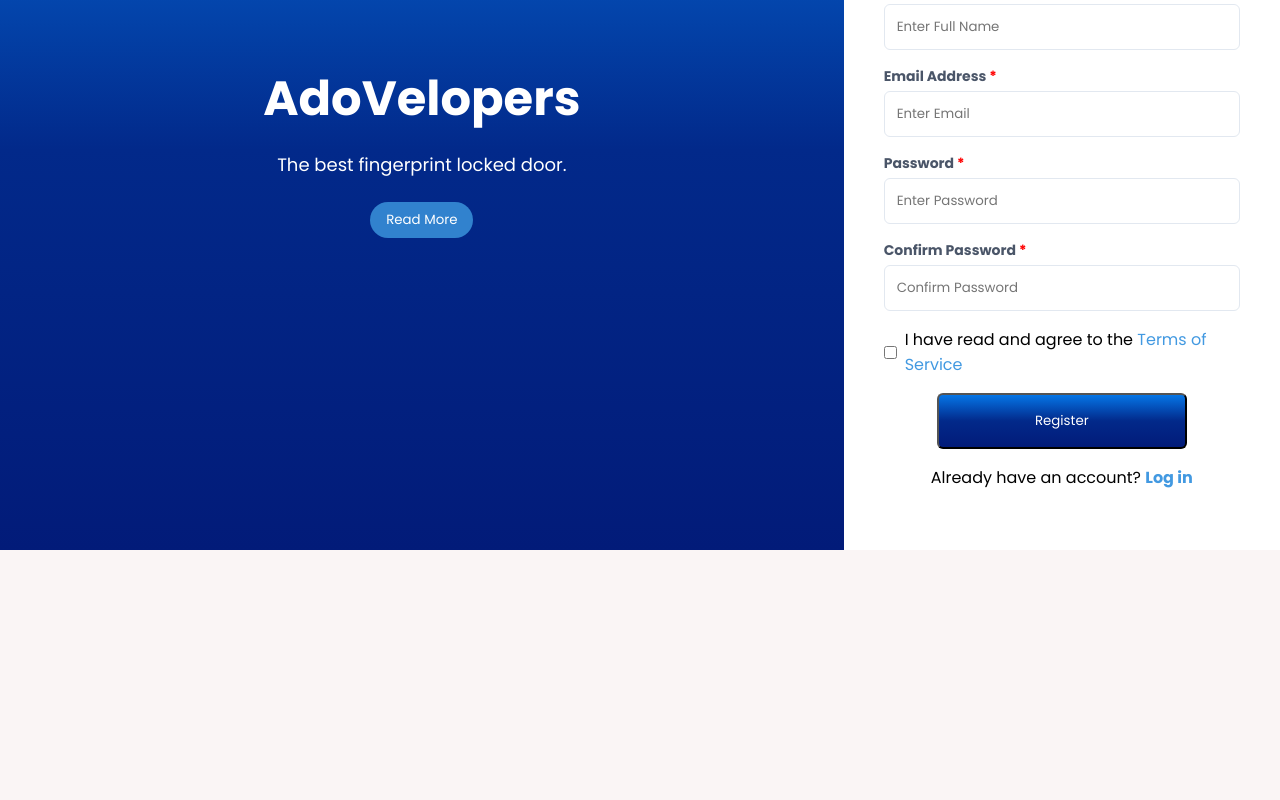
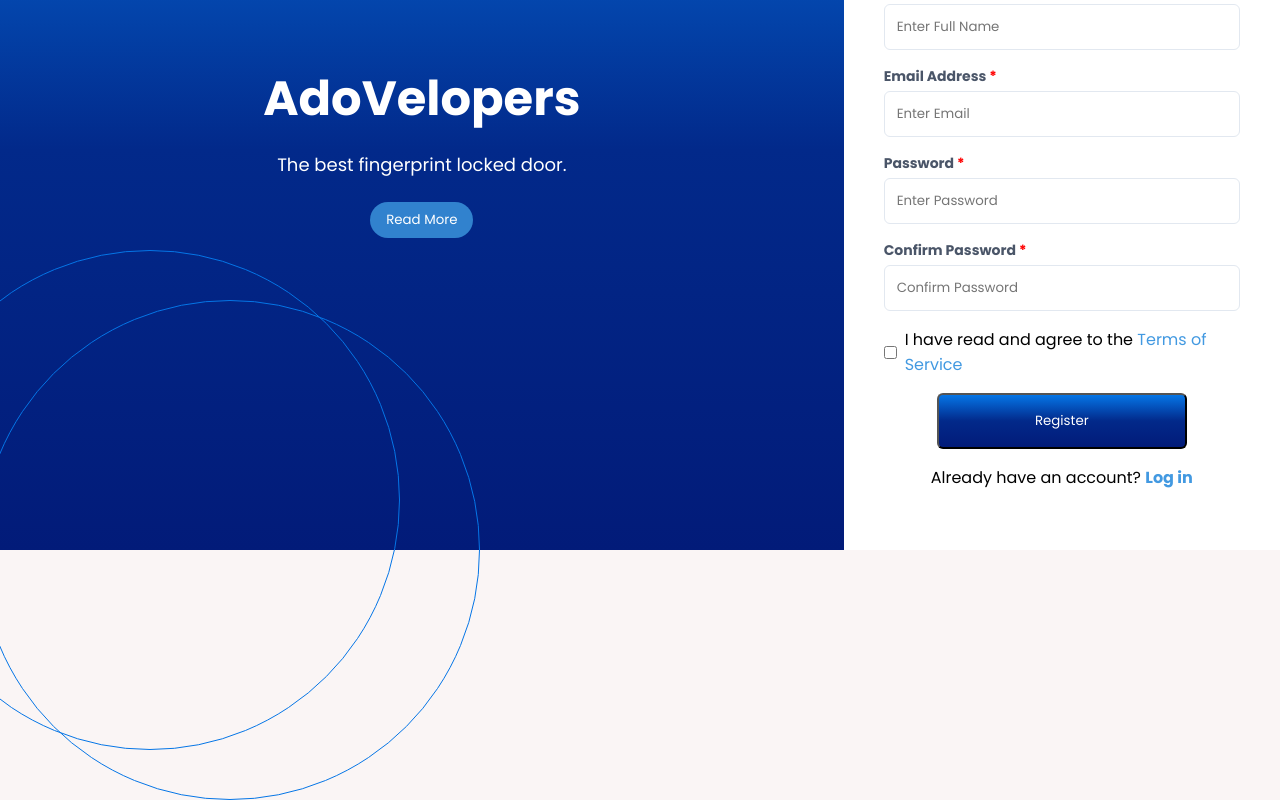
Before and after one commit to AdoVelopers/Adovelopers-Doorlock-Systems-Dashboard, a React (Vite) app: page /signup in a window 1280 px wide. Shown: the part 250-1050 px from the top of the page. Before the commit the page ends 800 px from the top, so only its background shows below. Built offline with nearby package versions, Linux system fonts and the light colour scheme; a web font is replaced by a local one.

Commit message:
added policy

```diff
--- a/src/App.jsx
+++ b/src/App.jsx
@@ -46,7 +46,7 @@ function App() {
           <Route
             path="/users"
             element={
-              <ProtectedRoutes allowedRoles={["superadmin"]}> {/*ternary sa condition for hide modules like this*/}
+              <ProtectedRoutes allowedRoles={["superadmin"]}>
                 <Users />
               </ProtectedRoutes>
             }
--- a/src/components/Header.jsx
+++ b/src/components/Header.jsx
@@ -3,10 +3,11 @@ import axios from "axios";
 import '../styles/Header.css';
 import Image from '../assets/karl-bilog.png';
 import { IoIosArrowDropdown } from "react-icons/io";
+import EditProfile from "../pages/users/EditProfile";
 
 function Header() {
     const [showDropdown, setShowDropdown] = useState(false);
-    const [user, setUser] = useState(null); // profile data
+    const [user, setUser] = useState(null);
 
     const toggleDropdown = () => setShowDropdown(prevState => !prevState);
 
@@ -64,7 +65,7 @@ function Header() {
                         </button>
                         {showDropdown && (
                             <div className="dropdown-menu">
-                                <a className="dropdown-item" href="/profile">Profile</a>
+                                <a className="dropdown-item" href="/editprofile"> <Link to="/editprofile"></Link>Profile</a>
                                 <a className="dropdown-item" href="/settings">Settings</a>
                                 <a className="dropdown-item" href="/logout">Logout</a>
                             </div>
--- a/src/components/Sidebar.jsx
+++ b/src/components/Sidebar.jsx
@@ -1,4 +1,4 @@
-import React, { useState, useEffect } from 'react';
+import React, { useState, useEffect, useContext } from 'react';
 import { Link, useLocation } from 'react-router-dom';
 import '../styles/Sidebar.css';
 import { RiArrowDropDownLine, RiArrowDropUpLine } from "react-icons/ri";
@@ -8,12 +8,14 @@ import Timelogs from '../assets/timelogs.png';
 import Users from '../assets/users.png';
 import { CiPower } from "react-icons/ci";
 import Dashboard from '../assets/dashboard.png';
+import UserContext from '../protectedRoutes/UserContext';
 
 function Sidebar() {
     const [isUsersOpen, setIsUsersOpen] = useState(false);
     const location = useLocation();
+    const [activeLink, setActiveLink] = useState(location.pathname);
 
-    const [activeLink, setActiveLink] = useState(location.pathname);
+    const { user } = useContext(UserContext);
 
     useEffect(() => {
         setActiveLink(location.pathname);
@@ -54,6 +56,7 @@ function Sidebar() {
                         </Link>
                     </li>
 
+
                         <li
                             className={`${(isActive('/users') || isActive('/admin') || isActive('/regular-users')) ? 'active' : ''}`}
                         >
@@ -67,21 +70,19 @@ function Sidebar() {
                             </Link>
 
                             <ul className="dropdown">
+                                {/* Condition for policy */}
+                            {user && user.role === 'superadmin' && (
                                 <li className={isActive('/admin') ? 'active' : ''}>
                                     <Link to="/admin" onClick={() => setActiveLink('/admin')}>Admin</Link>
                                 </li>
+                                 )}
                                 <li className={isActive('/regular-users') ? 'active' : ''}>
                                     <Link to="/regular-users" onClick={() => setActiveLink('/regular-users')}>Users</Link>
                                 </li>
                             </ul>
                         </li>
+
                 </ul>
-
-                <div className="logout-container">
-                    <Link to="/logout" className="logout-btn">
-                        <CiPower className="logout-icon" /> Logout
-                    </Link>
-                </div>
             </div>
         </div>
     );
--- a/src/pages/auth/SignUp.jsx
+++ b/src/pages/auth/SignUp.jsx
@@ -1,8 +1,11 @@
 import React from 'react';
 import '../../styles/SignUp.css';
 import FingerPrint from '../../assets/Frame.png';
+import Login from '../../pages/auth/Login.jsx'
 
 function SignUp() {
+
+
     return (
         <div className="signup-container">
             <div className="signup-left-pane">
@@ -46,9 +49,12 @@ function SignUp() {
                         </div>
                         <button className="signup-submit-btn">Register</button>
                     </form>
-                    <p className="signup-login-link">Already have an account? <a href="#" className="signup-login-btn">Log in</a></p>
+                    <p className="signup-login-link">Already have an account? <a href="#" className="signup-login-btn" onClick={{}}>{/* <Link to='/'></Link> */}Log in</a></p>
                 </div>
             </div>
+
+            <div className='circle-btn1'></div>
+            <div className='circle-btn2'></div>
         </div>
     );
 }
--- /dev/null
+++ b/src/pages/users/EditProfile.jsx
@@ -0,0 +1,14 @@
+import React from 'react'
+
+
+function EditProfile() {
+  return (
+    <>
+
+
+
+    </>
+  )
+}
+
+export default EditProfile
--- a/src/protectedRoutes/UserContext.jsx
+++ b/src/protectedRoutes/UserContext.jsx
@@ -29,3 +29,5 @@ export const UserProvider = ({ children }) => {
         </UserContext.Provider>
     );
 };
+
+export default UserContext;
--- a/src/styles/Sidebar.css
+++ b/src/styles/Sidebar.css
@@ -161,25 +161,3 @@
 .sidebar li.active .dropdown-icon {
     transform: rotate(180deg);
 }
-
-.logout-container {
-    display: flex;
-    justify-content: center;
-    margin-top: auto;
-    margin-bottom: 1rem;
-}
-
-.logout-btn {
-    display: flex;
-    align-items: center;
-    text-decoration: none;
-    color: white;
-    padding: 0.625rem 1rem;
-    border-radius: 0.3125rem;
-    transition: background-color 0.3s ease;
-}
-
-.logout-icon {
-    margin-right: 0.5rem;
-    font-size: 1.25rem;
-}
--- a/src/styles/SignUp.css
+++ b/src/styles/SignUp.css
@@ -164,3 +164,25 @@
     text-decoration: none;
     font-weight: bold;
 }
+
+.circle-btn1{
+    height: 500px;
+    width: 500px;
+    border: 1px solid #0575E6;
+    position: absolute;
+    left: -100px;
+    bottom: -200px;
+    border-radius: 50%;
+
+}
+.circle-btn2{
+    height: 500px;
+    width: 500px;
+    border: 1px solid #0575E6;
+    position: absolute;
+    left: -20px;
+    bottom: -250px;
+    border-radius: 50%;
+
+
+}
```
Also changed, not shown: src/pages/auth/Register.jsx (+9 -0 lines). Lines whose indentation alone changed are shown as unchanged.
